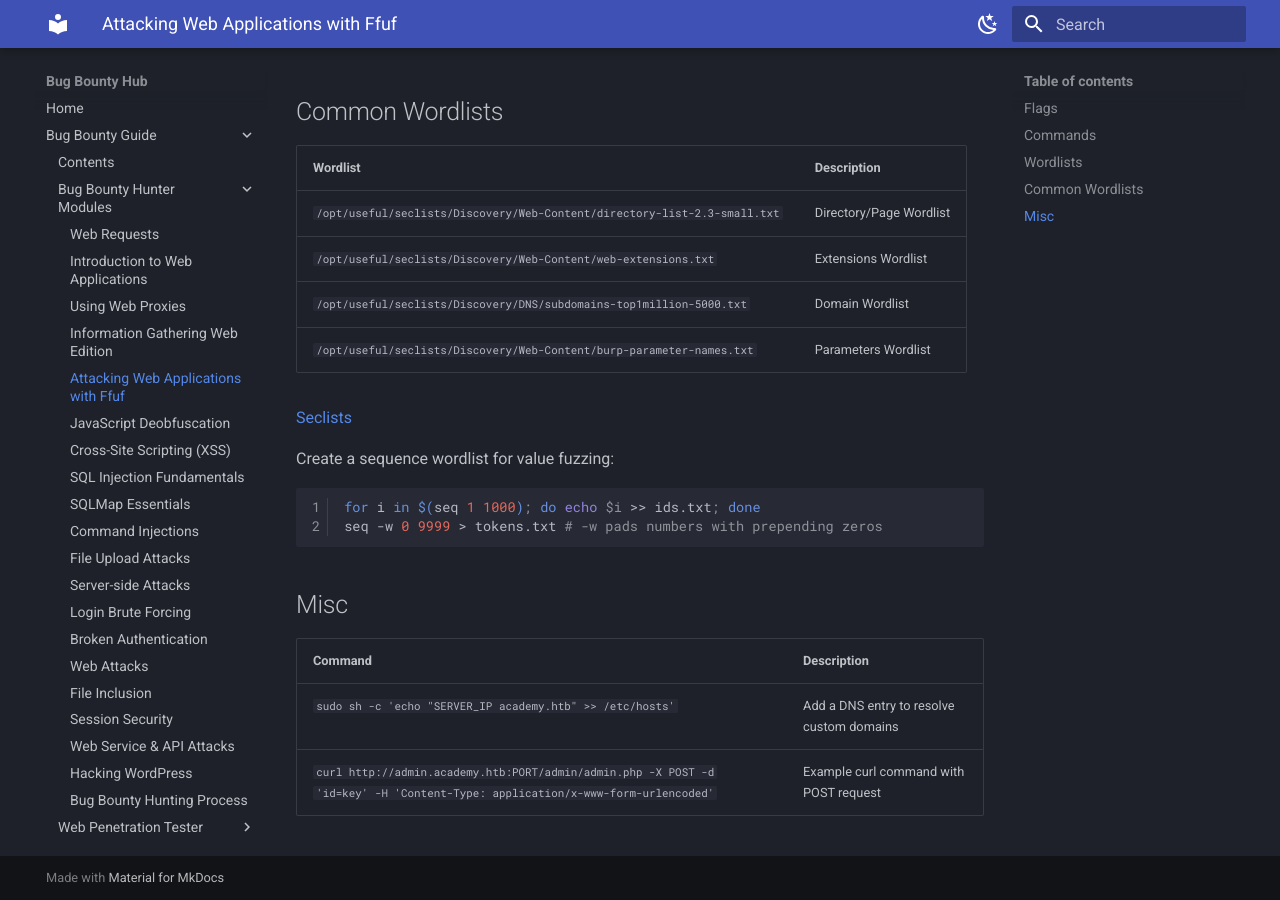
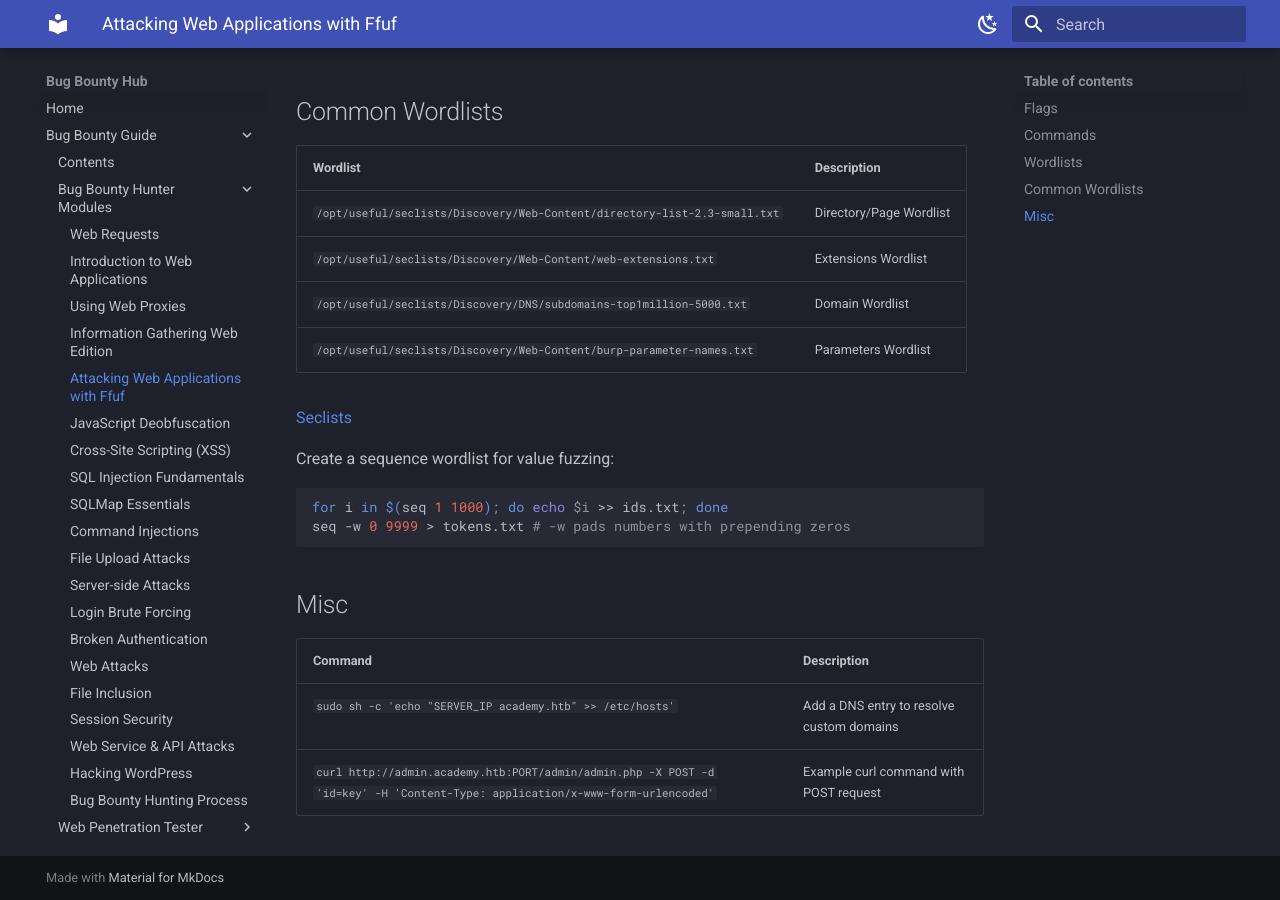
Before and after one commit to variable190/BugBounty, an MkDocs documentation site: the page built from docs/bug-bounty-guide/attacking-web-applications-with-ffuf.md, in a window 1280 px wide and 900 px high, scrolled down 2677 px. Built offline with MkDocs 1.6.1 and Material for MkDocs 9.7.7, drawn with Linux system fonts in a browser that asks for light colours.

Commit message:
change code formatting

```diff
--- a/mkdocs.yml
+++ b/mkdocs.yml
@@ -49,7 +49,4 @@ plugins:
   - search
 markdown_extensions:
   - attr_list
-  - pymdownx.highlight:
-      linenums: true
-  - pymdownx.superfences
-  - pymdownx.inlinehilite
+  - codehilite
```
